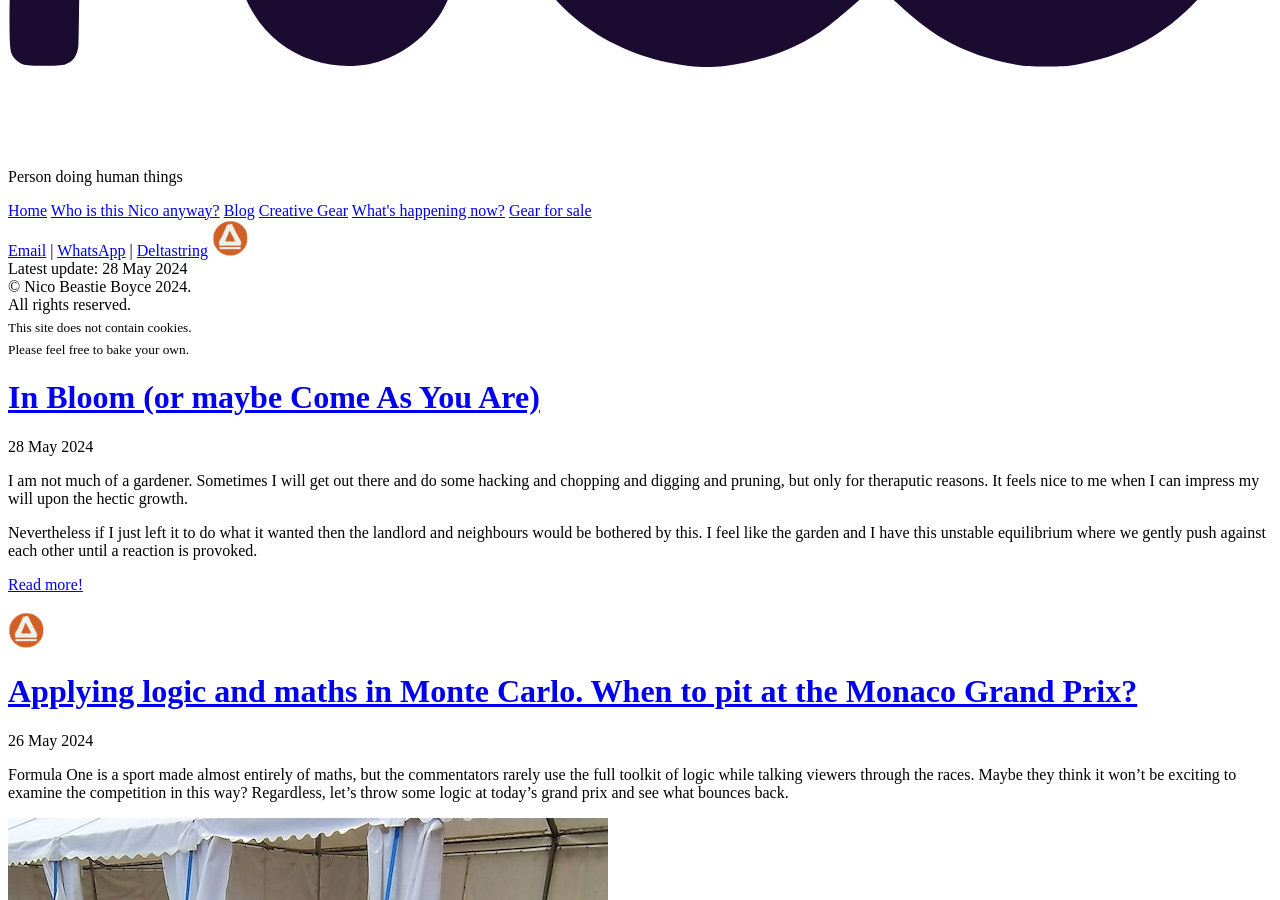
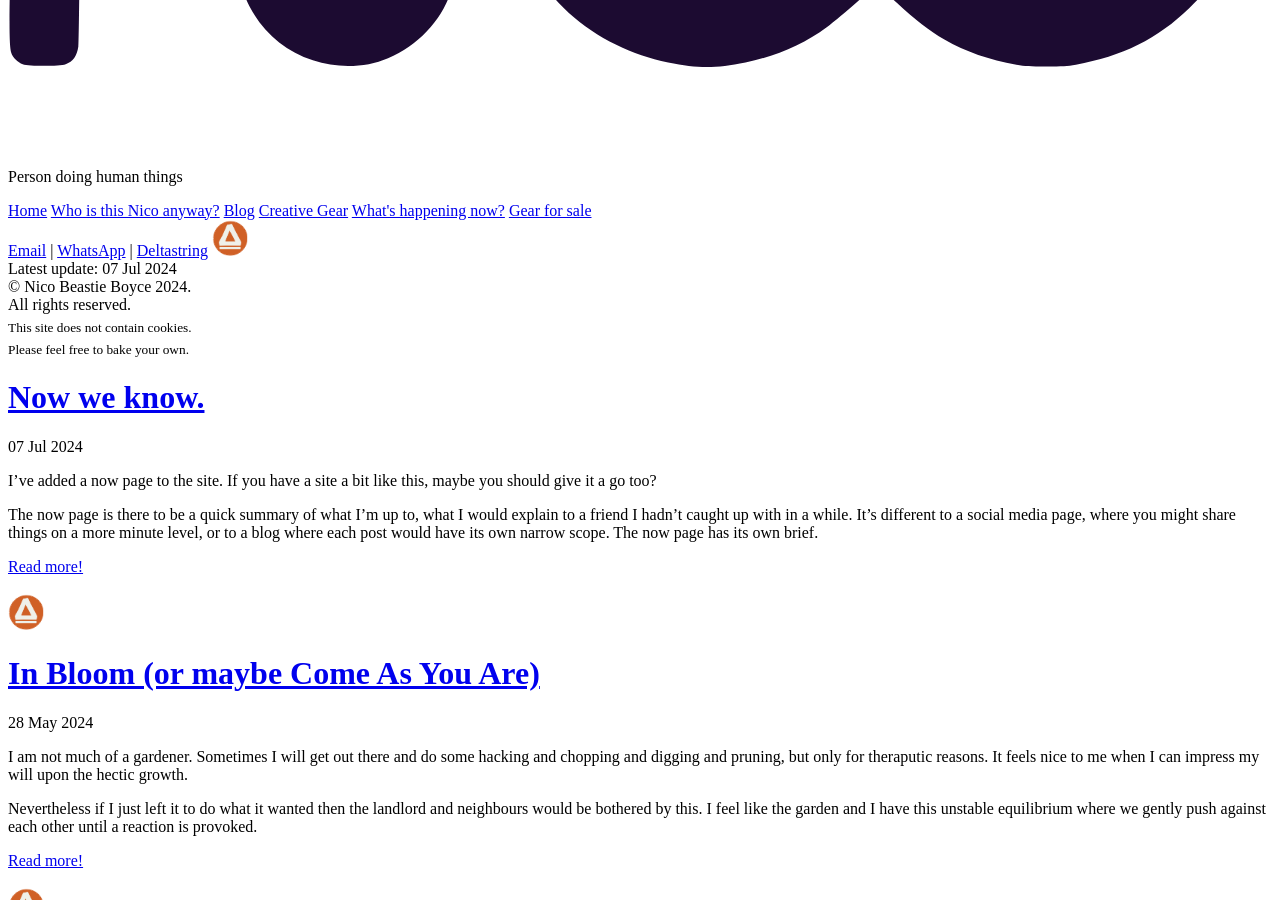
Before and after one commit to nicoboyce/nicoboycedotcom, a Jekyll site: the page built from blog.md, in a window 1280 px wide and 900 px high, scrolled down 424 px. Built offline with Jekyll 4.4.1, drawn with Linux system fonts in a browser that asks for light colours; some of the changed text lies outside the part shown.

Commit message:
nownownow

```diff
--- /dev/null
+++ b/_posts/2024-07-07-now-now-now.md
@@ -0,0 +1,21 @@
+---
+layout: post
+title: Now we know.
+---
+
+I've added a now page to the site. If you have a site a bit like this, maybe you should give it a go too?
+
+The now page is there to be a quick summary of what I'm up to, what I would explain to a friend I hadn't caught up with in a while. It's different to a social media page, where you might share things on a more minute level, or to a blog where each post would have its own narrow scope. The now page has its own brief.<!--excerpt-end-->
+
+# Where does it come from?
+
+Well all that is explained [here](https://nownownow.com/about) well enough that I shouldn't be rewriting it. I'm glad to see that personal sites still exist and that the conventions for those are still evolving.
+
+# What will you be putting there?
+
+Well, I'm not sure right now but I guess it'll cover my making and doing. It'll also serve to help me keep track of what I'm halfway through!
+
+![Nico Beastie Boyce.](/public/img/yellow.jpeg)
+*BMXing has kept me pretty busy lately.*
+
+The page is [here](https://nicoboyce.com/now/) and I hope over time it has some value to me and to you.
--- a/now.md
+++ b/now.md
@@ -2,6 +2,10 @@
 layout: page
 title: What's happening now?
 ---
+
+# What's happening now?
+
+What is this about? Well there's a [blog post](https://nicoboyce.com/blog/) explaining but basically this is a little page I will keep updated with news from me. Do please feel free to get in touch if you are inspired to chat with me about any of these things!
 
 *This is a now page as defined [here](https://nownownow.com/about) which exists to explain what I'm up to lately. If you are reading this and have your own now page I'd be interested to see how you do it!*
 
```
Also changed, not shown: sale.md (+2 -0 lines).
